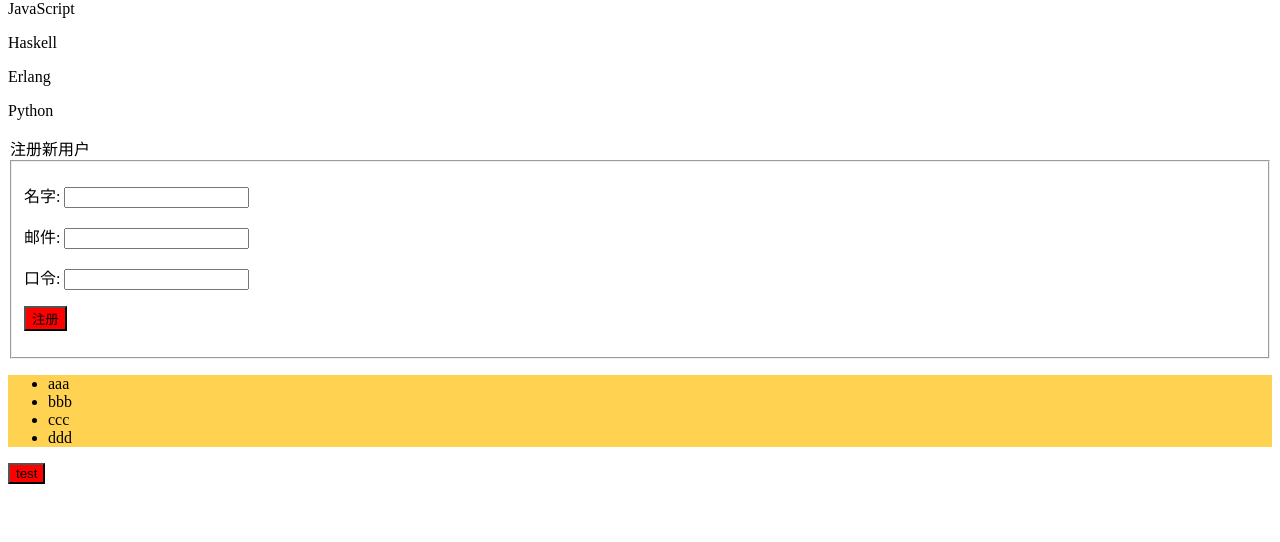
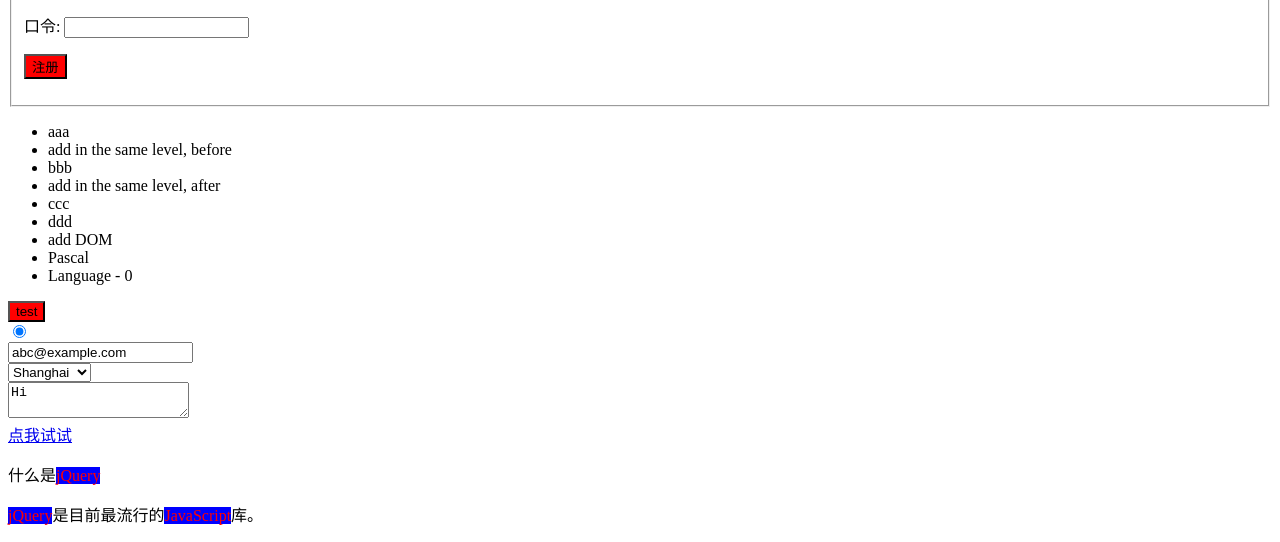
Before and after one commit to LinXiaodan/js_learning, a plain HTML site: page static/Untitled.html in a window 1280 px wide. Shown: the part 358-900 px from the top of the page. Before the commit the page ends 850 px from the top, so only its background shows below. Drawn offline with Linux system fonts and the light colour scheme.

Commit message:
js -class

```diff
--- a/static/Untitled.html
+++ b/static/Untitled.html
@@ -30,7 +30,25 @@
           <li>ddd</li>
         </ul>
         <button>test</button>
+        <div><input id="test-radio" name="test" type="radio" checked value="1"></div>
+        <div><input id="test-input" name="email" value="email"></div>
+        <div>
+            <select id="test-select" name="city">
+                <option value="BJ" selected>Beijing</option>
+                <option value="SH">Shanghai</option>
+                <option value="SZ">Shenzhen</option>
+            </select>
+        </div>
+        <div>
+            <textarea id="test-textarea">Hello</textarea>
+        </div>
 
+        <a id="test-link" href="#0">点我试试</a>
+
+        <div id="test-highlight1">
+            <p>什么是<span>jQuery</span></p>
+            <p><span>jQuery</span>是目前最流行的<span>JavaScript</span>库。</p>
+        </div>
 
     </div>
 </body>
--- a/static/js/a.js
+++ b/static/js/a.js
@@ -57,7 +57,7 @@ else {
 
 alert(a = 'a'.toUpperCase());
 */
-
+/*
 var arr = ['A', '', 'B', null, undefined, 'C', '  '];
 var r = arr.filter(function (s) {
     return s && s.trim(); // 注意：IE9以下的版本没有trim()方法
@@ -73,6 +73,7 @@ var r = arr.filter(function (element, index, self) {
     console.log(self); // self就是变量arr
     return true;
 });
+*/
 
 /*
 //get the prime number of an array
@@ -101,6 +102,7 @@ if (r.toString() === [2, 3, 5, 7, 11, 13, 17, 19, 23, 29, 31, 37, 41, 43, 47, 53
     alert('测试失败: ' + r.toString());
 }*/
 
+/*
 var obj = {
     birth: 1990,
     getAge: function (year) {
@@ -110,6 +112,7 @@ var obj = {
     }
 };
 document.write(obj.getAge(2015)+'<br>'); // 25
+*/
 
 /*
 function* next_id() {
@@ -130,6 +133,7 @@ if (pass) {
     alert('测试通过!');
 }*/
 
+/*
 document.write(123..toString()+'<br>');
 
 var now = new Date();
@@ -149,6 +153,7 @@ document.write('a,b;; c  d'.split(/[\s\,\;]+/).toString()+'<br>');
 re = /^(\d{3})-(\d{3,8})$/;
 document.write(re.exec('010-12345')+'<br>');
 document.write(re.exec('010 12345')+'<br>');
+*/
 
 /*
 //check email with RegExp
@@ -235,12 +240,66 @@ class PrimaryStudent extends Student {
     }
 }*/
 
-$('document').ready(function(){
+//the same as: $(document).ready(function(){});
+$(function(){
     // $('document').write('this is the test');
-    $('button').css('background-color', '#ff0000');
-    $('ul.test-li').css('background-color', '#ffd351');
+    var getButton = $('button');
+    getButton.css('background-color', '#ff0000');
+    var testLi = $('ul.test-li');
+    testLi.hide();
+    getButton.attr('name', 'button');
+    var radio = $('input#test-radio');
+    console.log(radio.attr('value'));
+    console.log(radio.attr('checked')+'\n'+radio.is(':checked')+'\n'+radio.prop('checked'));
+
+    var
+        input = $('#test-input'),
+        select = $('#test-select'),
+        textarea = $('#test-textarea');
+
+    console.log(input.attr('name'));
+    console.log(input.val());
+    input.val('abc@example.com'); // 文本框的内容已变为abc@example.com
+
+    console.log(select.val());
+    select.val('SH'); // 选择框已变为Shanghai
+
+    console.log(textarea.val());
+    textarea.val('Hi'); // 文本区域已更新为'Hi'
+
+    //add string
+    testLi.show();
+    testLi.append('<li>add DOM</li>');
+    //add dom object
+    var ps = document.createElement('li');
+    ps.innerHTML = '<span>Pascal</span>';
+    testLi.append(ps);
+    testLi.append(function (index) {
+        return '<li><span>Language - ' + index + '</span></li>';
+    });
+
+    //same level add
+    var li_test = $('ul.test-li>li:nth-child(2)');
+    li_test.after('<li>add in the same level, after</li>');
+    li_test.before('<li>add in the same level, before</li>');
+
+    var a = $('#test-link');
+    a.click(function () {
+        alert('Hello');
+    });
+
+    $.fn.highlight2 = function(){
+        this.css('backgroundColor', '#0000ff').css('color', '#ff0000');
+        return this;
+    };
+    $.fn.highlight1 = function () {
+        // this已绑定为当前jQuery对象:
+        this.css('backgroundColor', '#fffceb').css('color', '#d85030');
+        return this;
+    };
+    $('#test-highlight1 span').highlight2();
 
 });
 
-
+console.log('hello!');
 //<script src="https://cdn.bootcss.com/jquery/3.2.1/jquery.min.js"></script>
--- /dev/null
+++ b/static/js/testNode.js
@@ -0,0 +1,6 @@
+/**
+ * Created by linxiaodan on 17-7-25.
+ */
+'use strict';
+
+console.log('hello!');
```
Lines whose indentation alone changed are shown as unchanged.
